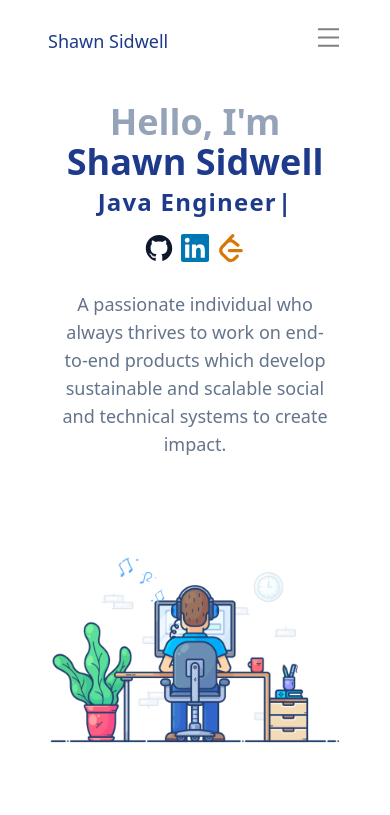
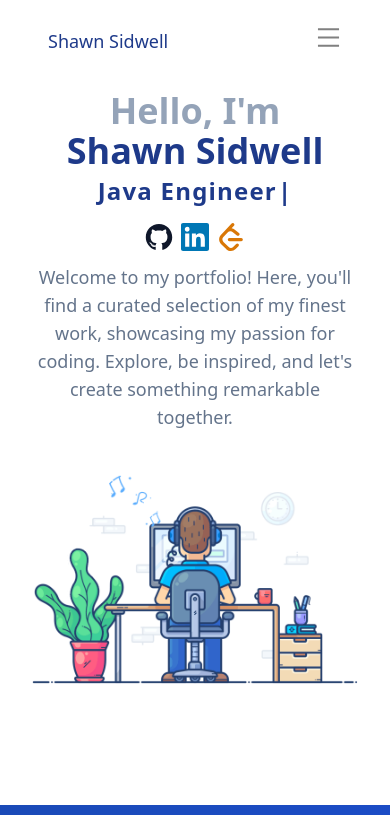
Before and after one commit to ShawnRSidwell/portfolio, a React (Vite) app: page / in a window 390 px wide. Shown: the top 815 px of the page. Built offline with nearby package versions, Linux system fonts and the light colour scheme; no server answers.

Commit message:
Fixed home page

```diff
--- a/src/components/Home/Home.jsx
+++ b/src/components/Home/Home.jsx
@@ -8,9 +8,9 @@ function Home() {
   return (
     <section
       id="home"
-      className="flex flex-col md:flex-row justify-center items-center mb-10 pb-12 px-4 md:px-16"
+      className="flex flex-col md:flex-row justify-center items-center mb-10 pb-12 px-4 md:px-16 h-[80dvh]"
     >
-      <div className="mx-5 p-5 text-center md:text-left md:w-1/2">
+      <div className="mx-5 md:p-5 text-center md:text-left md:w-1/2">
         <h2 className="text-4xl md:text-5xl font-extrabold text-slate-400">
           Hello, I'm <div className="text-blue-900 md:block">Shawn Sidwell</div>
         </h2>
@@ -30,13 +30,17 @@ function Home() {
             </a>
           ))}
         </div>
-        <p className="text-lg md:text-xl text-slate-500 mt-4">
-          A passionate individual who always thrives to work on end-to-end
-          products which develop sustainable and scalable social and technical
-          systems to create impact.
+        <p className="text-lg md:text-xl text-slate-500 md:mt-4">
+          Welcome to my portfolio! Here, you'll find a curated selection of my
+          finest work, showcasing my passion for coding. Explore, be inspired,
+          and let's create something remarkable together.
         </p>
       </div>
-      <img className="w-full md:w-auto mt-5 p-5" src={codingGif} alt="icon" />
+      <img
+        className="w-full md:w-auto md:mt-5 md:p-5"
+        src={codingGif}
+        alt="icon"
+      />
     </section>
   );
 }
```
